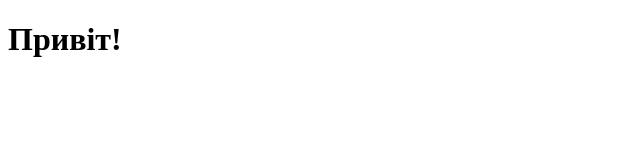
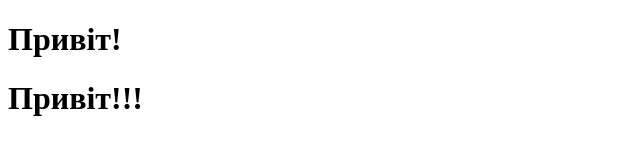
Before and after one commit to Natalia-Kalashnikova/Tutorial, a plain HTML site: page index.html in a window 1280 px wide. Shown: the whole page, without its empty margins (0-640 px from the left). Drawn offline with Linux system fonts and the light colour scheme.

Commit message:
Create index.html

```diff
--- a/index.html
+++ b/index.html
@@ -7,5 +7,6 @@
   </head>
   <body>
     <h1>Привіт!</h1>
+    <h1>Привіт!!!</h1>
   </body>
 </html>
```
